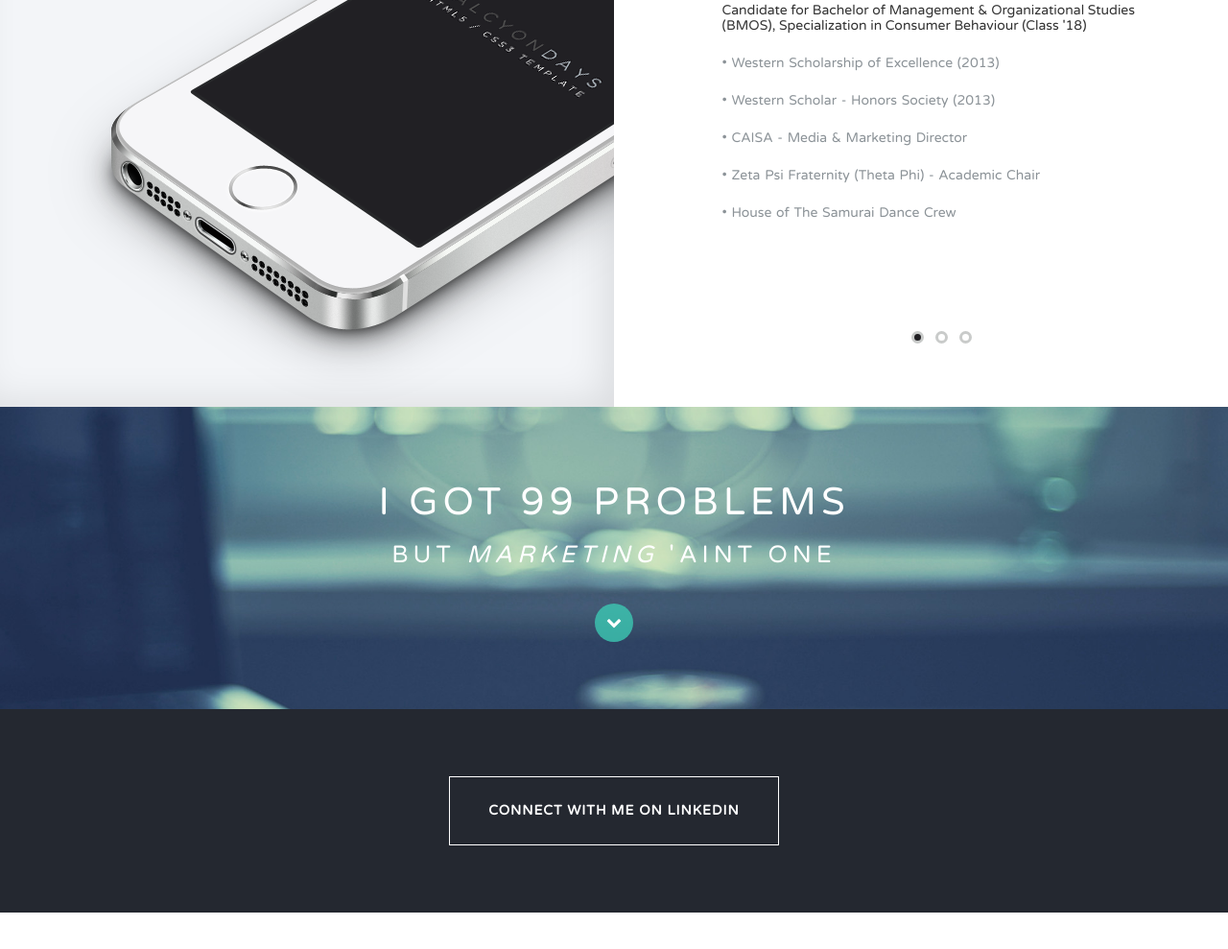
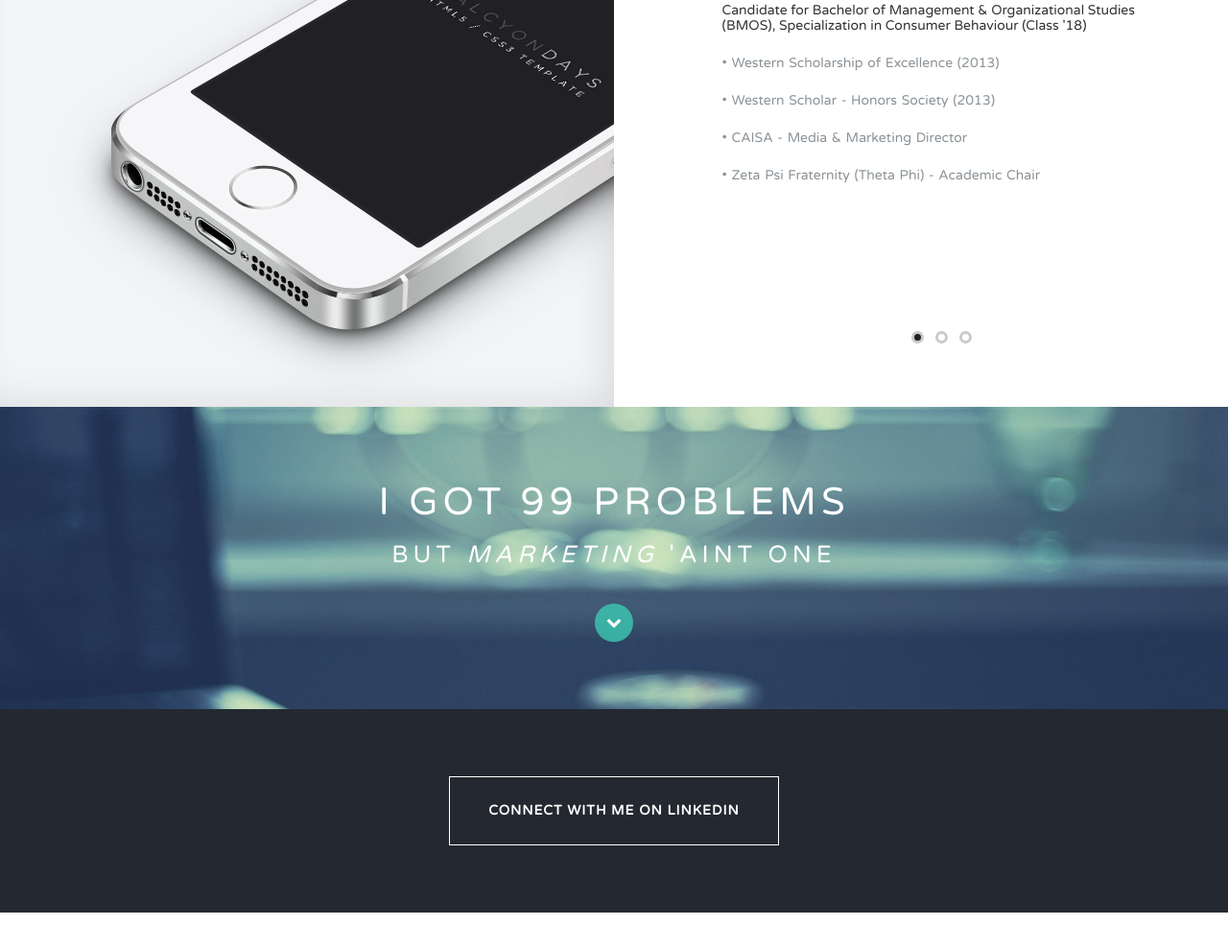
Before and after one commit to joshalexlo/joshalexlo.github.io, a plain HTML site: page index.html in a window 1280 px wide. Shown: the part 2070-3059 px from the top of the page at 96% size. Drawn offline with nearby package versions, Linux system fonts and the light colour scheme; files whose address does not match are found by name.

Commit message:
Commit [03.12.16]

```diff
--- a/index.html
+++ b/index.html
@@ -150,8 +150,6 @@
                         <p> • Western Scholar - Honors Society (2013) </p>
                         <p> • CAISA - Media & Marketing Director </p>
                         <p> • Zeta Psi Fraternity (Theta Phi) - Academic Chair </p>
-                        <p> • House of The Samurai Dance Crew </p>
-
                       </li>
                        <li>
                         <h1 class="arrow"> Honours & Awards </h1>
```
Also changed, not shown: 1 other file.
